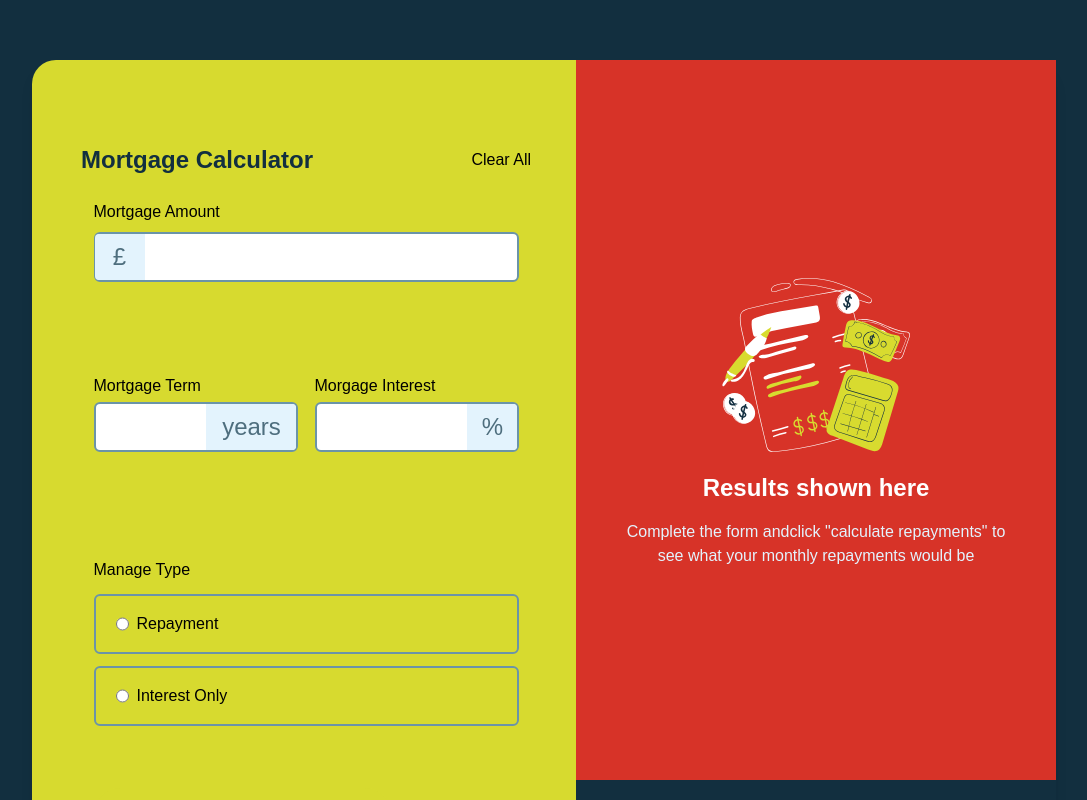
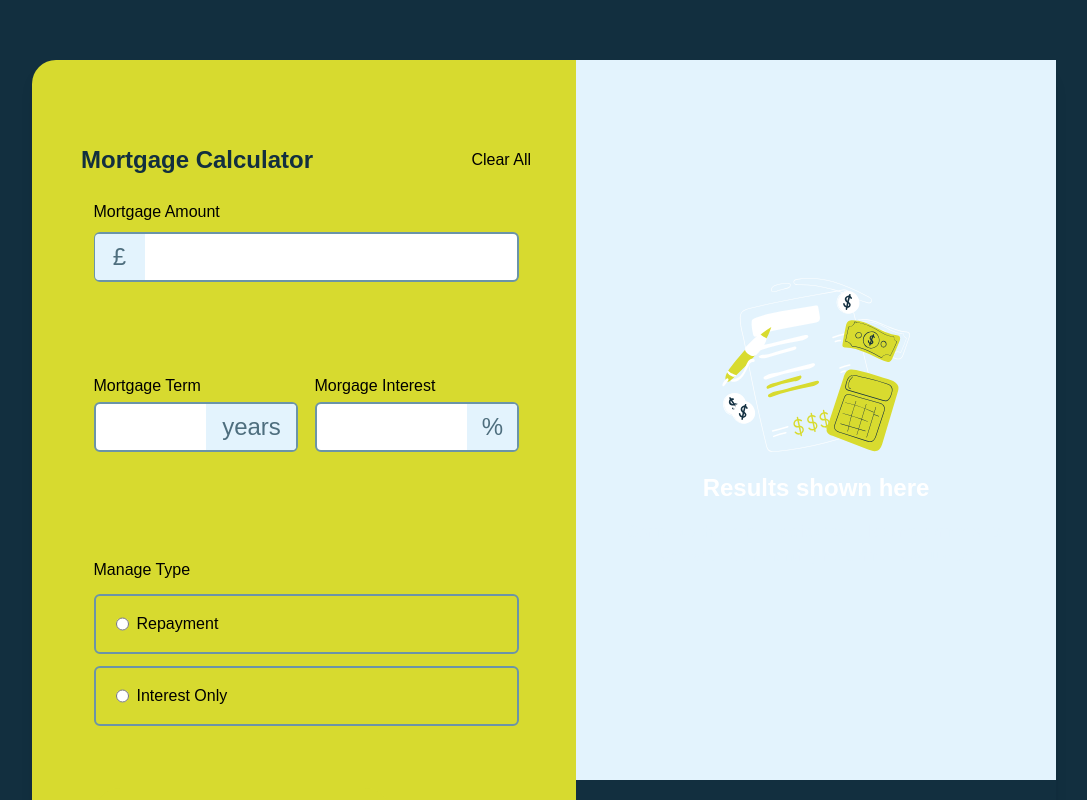
Before and after one commit to Maobugichi/mortgage, a React (Vite) app: page / in a window 1280 px wide. Shown: the top 800 px of the page, without its empty margins (96-1183 px from the left). Built offline with nearby package versions, Linux system fonts and the light colour scheme.

Commit message:
initial commit6

```diff
--- a/src/components/Results.jsx
+++ b/src/components/Results.jsx
@@ -30,7 +30,7 @@ export default function Result({result,isMortgage,isRepaid}) {
         </div>
 
         :
-        <div className="h-[90%] bg-red  lg:h-[90vh]  flex flex-col items-center justify-center">
+        <div className="h-[90px] bg-slate-100  lg:h-[90vh]  flex flex-col items-center justify-center">
         <img className="h-[200px]" src={empty} alt="empty illustration" />
         <h2 className="text-2xl text-center text-white font-semibold lg:mb-4">Results shown here</h2>
         <p className="w-[80%] text-slate-100 text-center mx-auto">Complete the form andclick "calculate repayments" to see what your monthly repayments would be</p>
```
